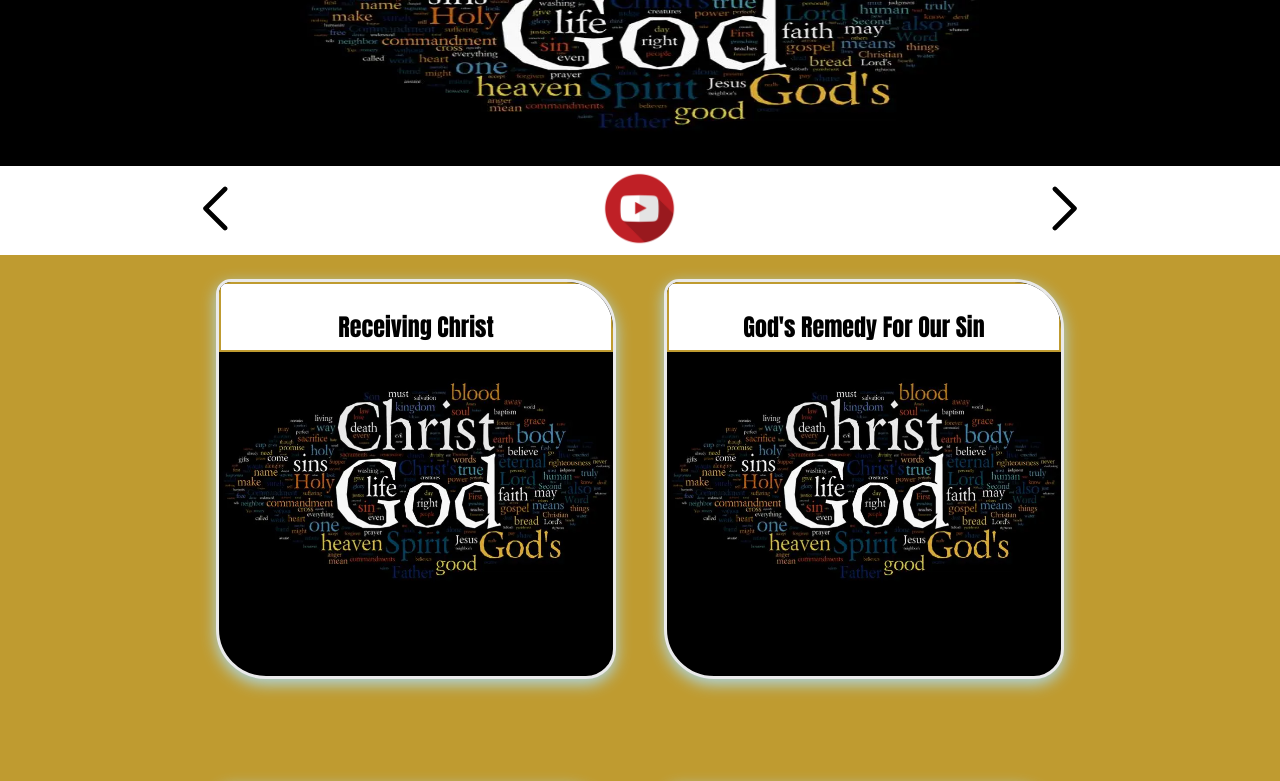
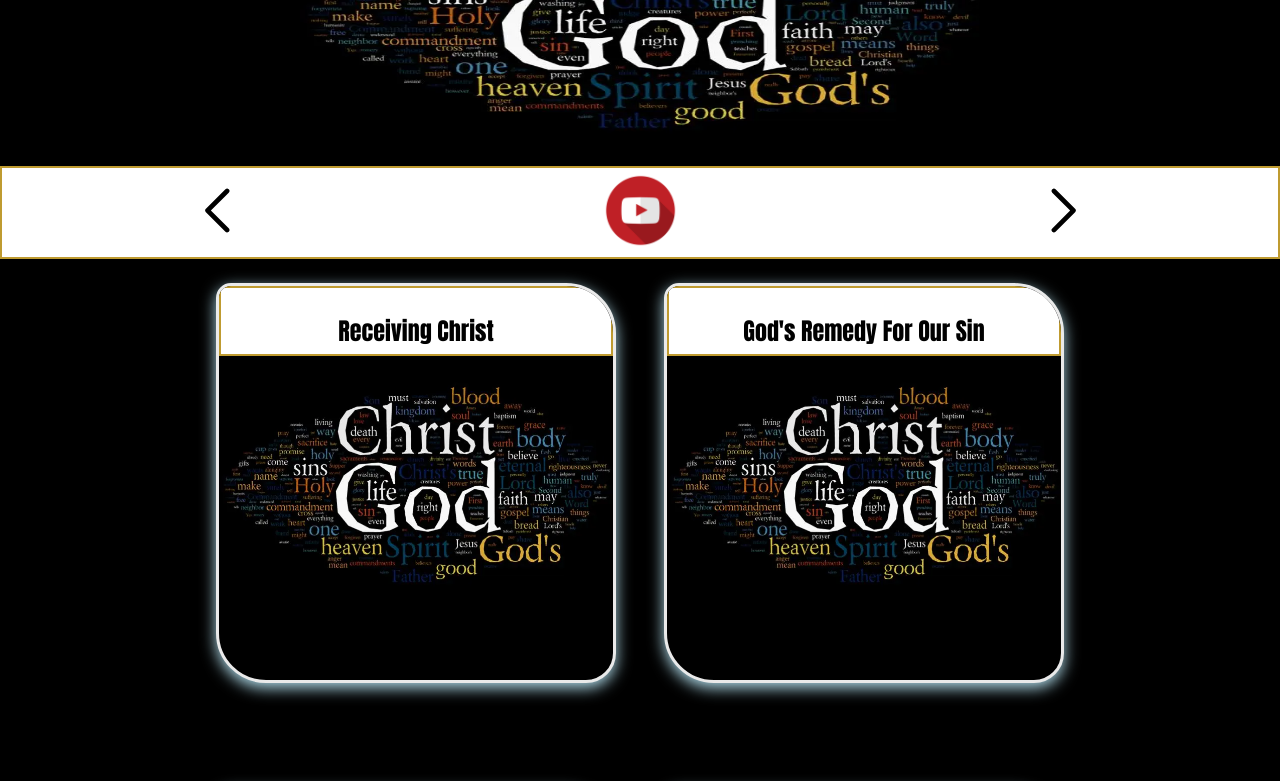
Before and after one commit to jnutt367/salvation-guide, a Next.js app: page / in a window 1280 px wide. Shown: the part 300-1081 px from the top of the page. Built offline with nearby package versions, Linux system fonts and the light colour scheme.

Commit message:
Update Home.module.css

```diff
--- a/styles/Home.module.css
+++ b/styles/Home.module.css
@@ -255,6 +255,7 @@
 
 .nav {
     background-color: white;
+    border: 2px solid  #bf9b30;
     opacity: 1;
     padding: 5px;
     display: flex;
@@ -276,8 +277,8 @@
 }
 
 .grid {
-    background-color: #bf9b30;
-    color: black;
+    background-color: black;
+    color: white;
     display: flex;
     align-items: center;
     justify-content: center;
```
